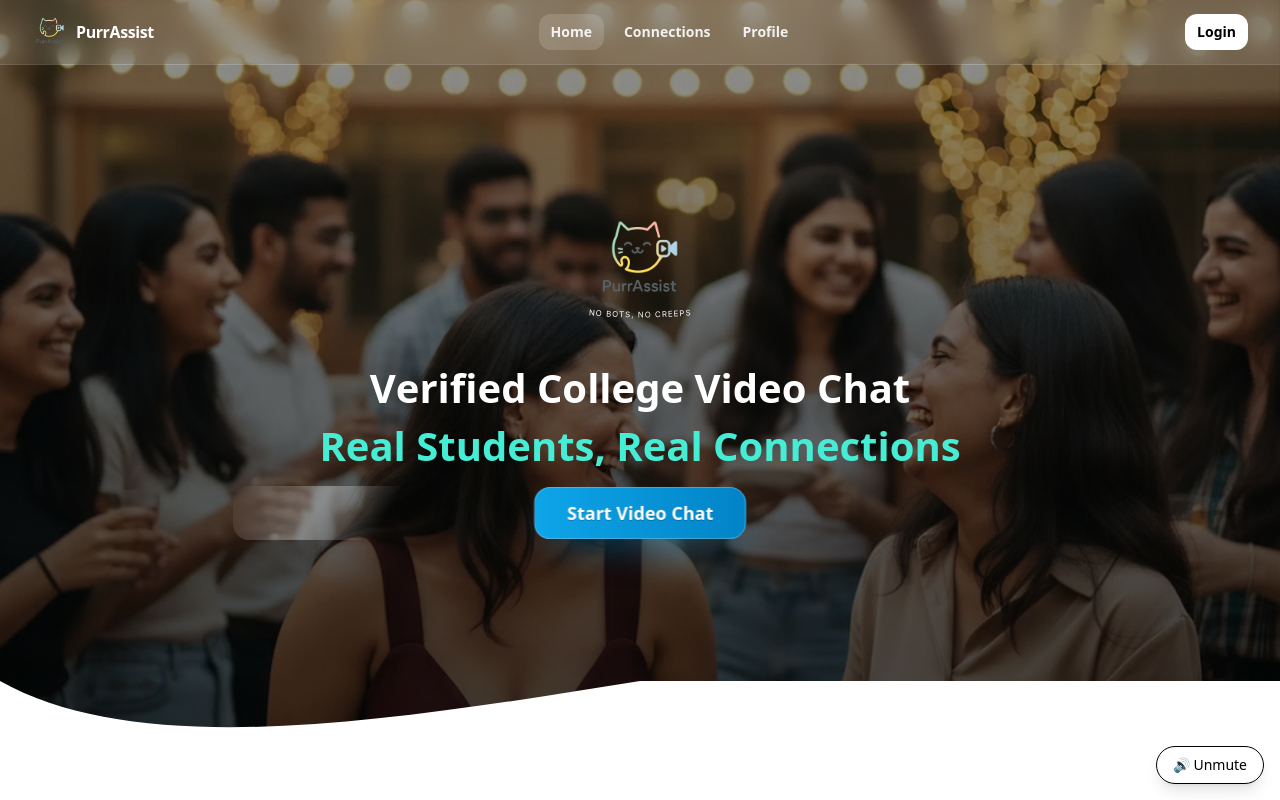
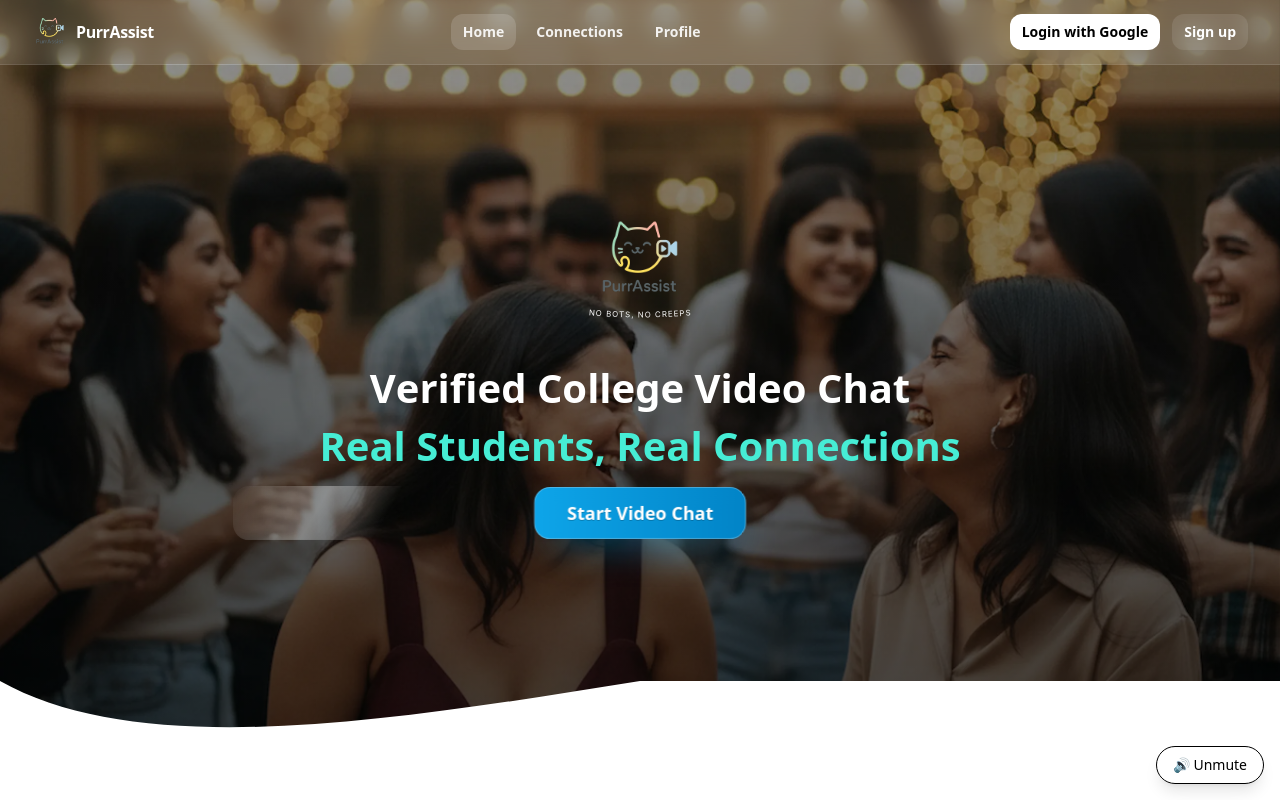
Before and after one commit to mayurdhavale10/purrassist, a Next.js app: page / in a window 1280 px wide. Shown: the top 800 px of the page. Built offline with nearby package versions, Linux system fonts and the light colour scheme; no server answers.

Commit message:
signup added

```diff
--- a/src/components/Navbar.tsx
+++ b/src/components/Navbar.tsx
@@ -2,11 +2,15 @@
 
 import Image from "next/image";
 import Link from "next/link";
+import dynamic from "next/dynamic";
 import { useSession, signIn, signOut } from "next-auth/react";
 import { useEffect, useLayoutEffect, useRef, useState } from "react";
 import { Menu, X } from "lucide-react";
 import { usePathname } from "next/navigation";
 import gsap from "gsap";
+
+// Lazy-load the modal to avoid SSR/suspense issues
+const AuthModal = dynamic(() => import("@/components/auth/AuthModal"), { ssr: false });
 
 export default function Navbar() {
   const pathname = usePathname();
@@ -14,18 +18,17 @@ export default function Navbar() {
 
   const [isMobileMenuOpen, setIsMobileMenuOpen] = useState(false);
   const [scrolled, setScrolled] = useState(false);
+  const [showAuth, setShowAuth] = useState(false); // <-- NEW
 
-  // Refs for entrance animation
   const logoRef = useRef<HTMLDivElement>(null);
   const linkWrapRef = useRef<HTMLDivElement>(null);
   const authRef = useRef<HTMLDivElement>(null);
 
-  // Toggle
   const toggleMobileMenu = () => setIsMobileMenuOpen((s) => !s);
 
-  // Auth-gated nav action
   const gotoProtected = (path: string) => {
     if (!session) {
+      // keep Google for “fast login”; modal is offered by the explicit Sign up button
       signIn("google", { callbackUrl: path });
     } else {
       window.location.href = path;
@@ -33,7 +36,6 @@ export default function Navbar() {
     setIsMobileMenuOpen(false);
   };
 
-  // On mount: GSAP intro (respect reduced motion)
   useLayoutEffect(() => {
     const reduced =
       typeof window !== "undefined" &&
@@ -61,7 +63,6 @@ export default function Navbar() {
     return () => ctx.revert();
   }, []);
 
-  // Scroll state (morph glass → solid)
   useEffect(() => {
     const onScroll = () => setScrolled(window.scrollY > 24);
     onScroll();
@@ -69,7 +70,6 @@ export default function Navbar() {
     return () => window.removeEventListener("scroll", onScroll);
   }, []);
 
-  // Styles
   const barBase =
     "fixed top-0 inset-x-0 z-50 transition-all duration-300 will-change-transform";
   const barSkin = scrolled
@@ -84,7 +84,6 @@ export default function Navbar() {
 
   return (
     <>
-      {/* NAVBAR */}
       <nav className={`${barBase} ${barSkin} ${barHeight}`} role="navigation" aria-label="Primary">
         <div className="mx-auto max-w-7xl h-full px-4 sm:px-6 lg:px-8 flex items-center justify-between">
           {/* Brand */}
@@ -104,19 +103,11 @@ export default function Navbar() {
 
           {/* Desktop links */}
           <div ref={linkWrapRef} className="hidden lg:flex items-center gap-2">
-            <Link href="/" className={`${linkBase} ${isActive("/")}`}>
-              Home
-            </Link>
-            <button
-              onClick={() => gotoProtected("/connections")}
-              className={`${linkBase} ${isActive("/connections")}`}
-            >
+            <Link href="/" className={`${linkBase} ${isActive("/")}`}>Home</Link>
+            <button onClick={() => gotoProtected("/connections")} className={`${linkBase} ${isActive("/connections")}`}>
               Connections
             </button>
-            <button
-              onClick={() => gotoProtected("/profile")}
-              className={`${linkBase} ${isActive("/profile")}`}
-            >
+            <button onClick={() => gotoProtected("/profile")} className={`${linkBase} ${isActive("/profile")}`}>
               Profile
             </button>
           </div>
@@ -126,14 +117,22 @@ export default function Navbar() {
             {/* Desktop auth */}
             <div className="hidden md:flex items-center gap-3">
               {status === "loading" ? (
-                <div className="h-9 w-[96px] rounded-lg bg-white/15 animate-pulse" aria-hidden />
+                <div className="h-9 w-[160px] rounded-lg bg-white/15 animate-pulse" aria-hidden />
               ) : !session ? (
+                <>
                   <button
                     onClick={() => signIn("google")}
-                  className="inline-flex items-center rounded-xl px-3 py-2 text-sm font-semibold bg-white text-black hover:bg-zinc-100 focus-visible:outline-none focus-visible:ring-2 focus-visible:ring-white/60"
+                    className="inline-flex items-center rounded-xl px-3 py-2 text-sm font-semibold bg-white text-black hover:bg-zinc-100"
                   >
-                  Login
+                    Login with Google
                   </button>
+                  <button
+                    onClick={() => setShowAuth(true)}
+                    className="inline-flex items-center rounded-xl px-3 py-2 text-sm font-semibold bg-white/10 text-white hover:bg-white/15"
+                  >
+                    Sign up
+                  </button>
+                </>
               ) : (
                 <>
                   <Image
@@ -148,7 +147,7 @@ export default function Navbar() {
                   </span>
                   <button
                     onClick={() => signOut()}
-                    className="inline-flex items-center rounded-xl px-3 py-2 text-sm font-semibold bg-white/10 text-white hover:bg-white/15 focus-visible:outline-none focus-visible:ring-2 focus-visible:ring-white/60"
+                    className="inline-flex items-center rounded-xl px-3 py-2 text-sm font-semibold bg-white/10 text-white hover:bg-white/15"
                   >
                     Logout
                   </button>
@@ -158,7 +157,7 @@ export default function Navbar() {
 
             {/* Mobile toggle */}
             <button
-              onClick={toggleMobileMenu}
+              onClick={() => setIsMobileMenuOpen((s) => !s)}
               aria-expanded={isMobileMenuOpen}
               aria-controls="mobile-nav"
               aria-label={isMobileMenuOpen ? "Close menu" : "Open menu"}
@@ -174,7 +173,7 @@ export default function Navbar() {
       {isMobileMenuOpen && (
         <div
           className="fixed inset-0 z-[49] bg-black/50 backdrop-blur-sm lg:hidden"
-          onClick={toggleMobileMenu}
+          onClick={() => setIsMobileMenuOpen(false)}
         >
           <div
             id="mobile-nav"
@@ -182,31 +181,16 @@ export default function Navbar() {
             aria-modal="true"
             className="fixed top-[--nav-h] left-0 right-0 mt-[64px] sm:mt-[72px] max-h-[70vh] overflow-auto
                        mx-4 rounded-2xl bg-white/10 ring-1 ring-white/20 backdrop-blur-md p-4 space-y-3 text-white"
-            style={
-              {
-                // keep this in sync with barHeight so the sheet sits below the bar
-                ["--nav-h" as any]: "0px",
-              } as React.CSSProperties
-            }
+            style={{ ["--nav-h" as any]: "0px" } as React.CSSProperties}
             onClick={(e) => e.stopPropagation()}
           >
-            <Link
-              href="/"
-              onClick={() => setIsMobileMenuOpen(false)}
-              className={`block w-full ${linkBase} ${isActive("/")} !justify-center`}
-            >
+            <Link href="/" onClick={() => setIsMobileMenuOpen(false)} className={`block w-full ${linkBase} ${isActive("/")} !justify-center`}>
               Home
             </Link>
-            <button
-              onClick={() => gotoProtected("/connections")}
-              className={`block w-full ${linkBase} ${isActive("/connections")} !justify-center`}
-            >
+            <button onClick={() => gotoProtected("/connections")} className={`block w-full ${linkBase} ${isActive("/connections")} !justify-center`}>
               Connections
             </button>
-            <button
-              onClick={() => gotoProtected("/profile")}
-              className={`block w-full ${linkBase} ${isActive("/profile")} !justify-center`}
-            >
+            <button onClick={() => gotoProtected("/profile")} className={`block w-full ${linkBase} ${isActive("/profile")} !justify-center`}>
               Profile
             </button>
 
@@ -214,6 +198,7 @@ export default function Navbar() {
               {status === "loading" ? (
                 <div className="h-10 w-full rounded-xl bg-white/15 animate-pulse" />
               ) : !session ? (
+                <div className="grid grid-cols-1 gap-3">
                   <button
                     onClick={() => {
                       signIn("google");
@@ -223,6 +208,16 @@ export default function Navbar() {
                   >
                     Login with Google
                   </button>
+                  <button
+                    onClick={() => {
+                      setShowAuth(true);
+                      setIsMobileMenuOpen(false);
+                    }}
+                    className="w-full inline-flex items-center justify-center rounded-xl px-4 py-2.5 text-sm font-semibold bg-white/10 hover:bg-white/15"
+                  >
+                    Sign up
+                  </button>
+                </div>
               ) : (
                 <div className="flex items-center justify-between gap-3">
                   <div className="flex items-center gap-2">
@@ -250,6 +245,16 @@ export default function Navbar() {
           </div>
         </div>
       )}
+
+      {/* YOUR CUSTOM AUTH MODAL */}
+      {showAuth && (
+        <AuthModal
+          open={showAuth}
+          onClose={() => setShowAuth(false)}
+          // optionally pass a mode if your component supports it:
+          // mode="signup"
+        />
+      )}
     </>
   );
 }
```
Lines whose indentation alone changed are shown as unchanged.
